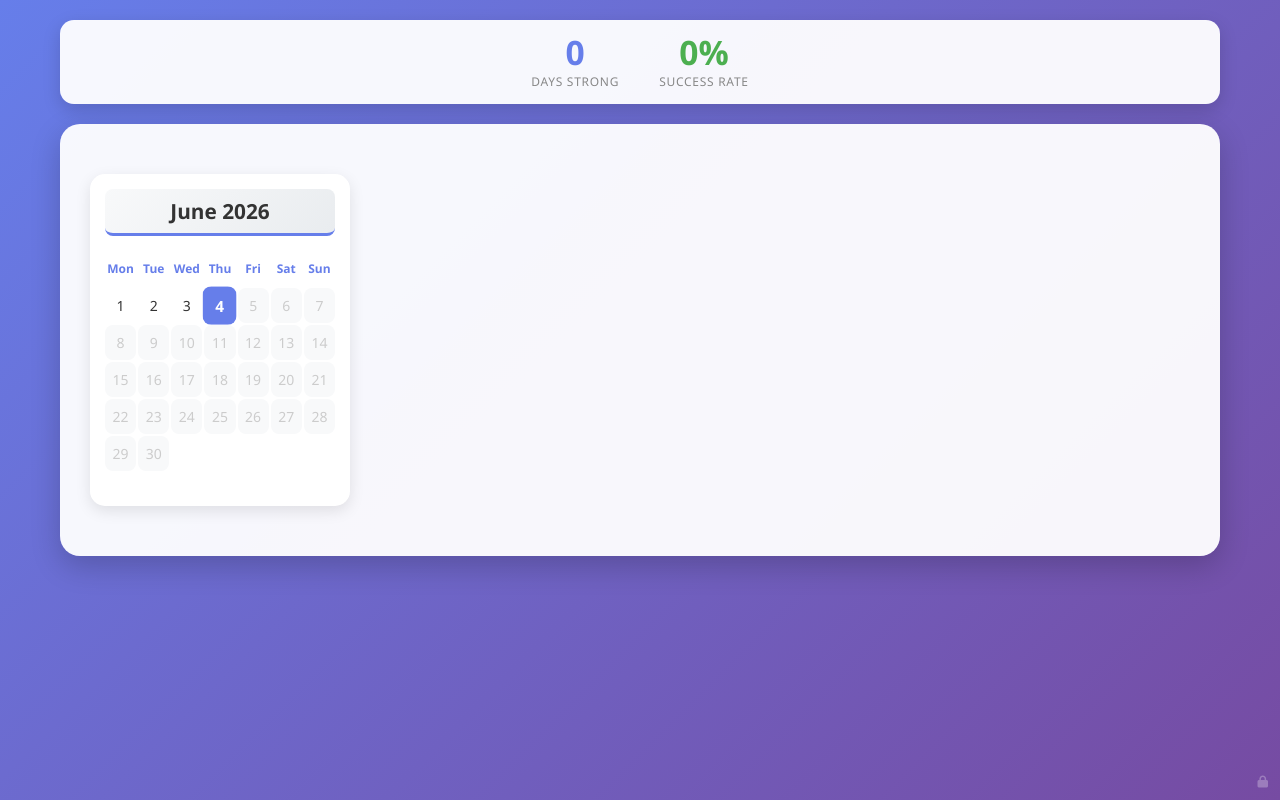
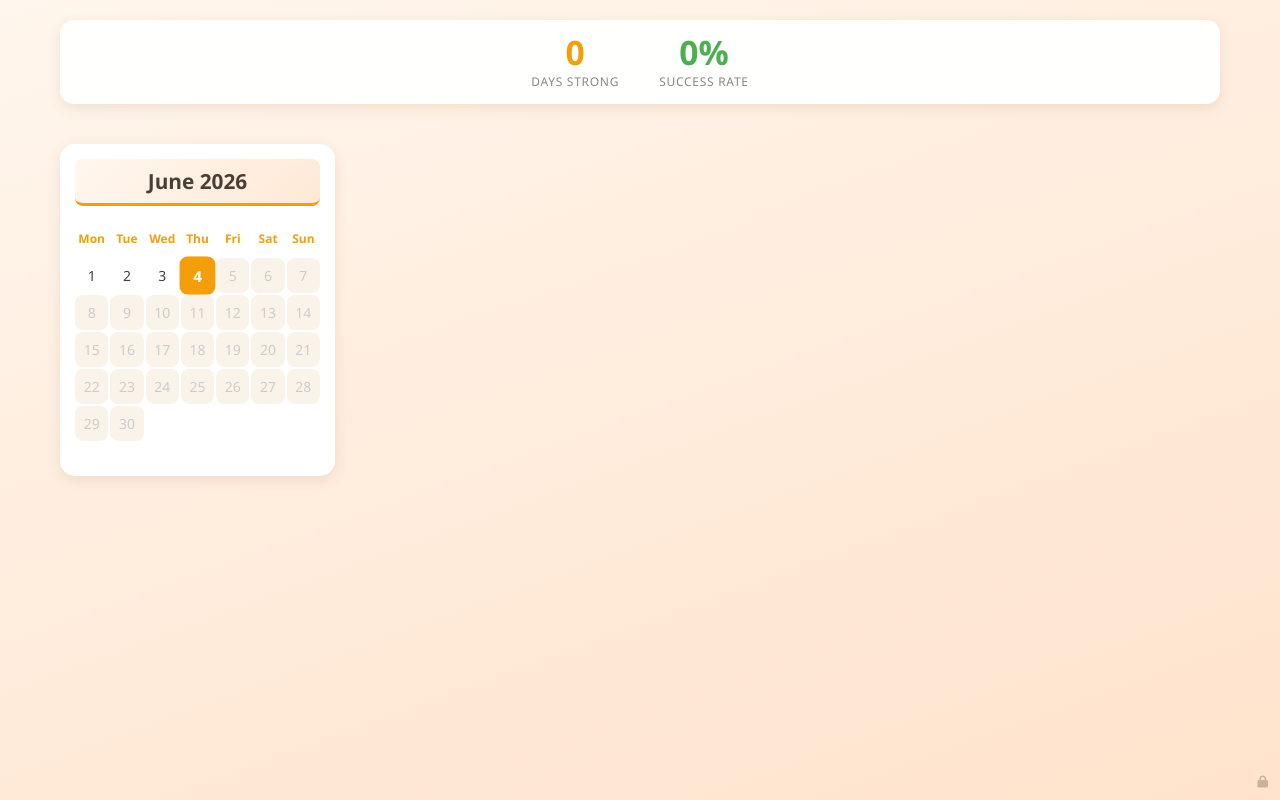
Before and after one commit to simbadzina/tracker, a Flask app: page / in a window 1280 px wide. Run offline with Flask 3, Linux system fonts and the light colour scheme; data that the repository does not hold is empty.

Commit message:
Warm sunrise theme: cream bg, amber accent, drop outer card box
Co-Authored-By: Claude Opus 4.8 (1M context) <noreply@anthropic.com>

```diff
--- a/templates/index.html
+++ b/templates/index.html
@@ -16,9 +16,10 @@
 
         body {
             font-family: 'Segoe UI', Tahoma, Geneva, Verdana, sans-serif;
-            background: linear-gradient(135deg, #667eea 0%, #764ba2 100%);
+            background: linear-gradient(160deg, #fff6ed 0%, #ffe3cc 100%);
+            background-attachment: fixed;
             min-height: 100vh;
-            color: #333;
+            color: #4a3f35;
         }
 
         .container {
@@ -34,7 +35,7 @@
             border-radius: 14px;
             padding: 14px 24px;
             margin-bottom: 20px;
-            box-shadow: 0 6px 18px rgba(0,0,0,0.15);
+            box-shadow: 0 4px 14px rgba(120, 80, 40, 0.12);
             display: flex;
             justify-content: center;
             align-items: center;
@@ -50,7 +51,7 @@
             display: block;
             font-size: 2.1rem;
             font-weight: bold;
-            color: #667eea;
+            color: #f59e0b;
             line-height: 1.1;
         }
 
@@ -70,10 +71,10 @@
 
 
         .calendar-container {
-            background: rgba(255, 255, 255, 0.95);
-            border-radius: 20px;
-            padding: 30px;
-            box-shadow: 0 10px 30px rgba(0,0,0,0.2);
+            background: transparent;
+            border-radius: 0;
+            padding: 0;
+            box-shadow: none;
         }
 
 
@@ -94,7 +95,7 @@
         .calendar-header {
             text-align: center;
             font-weight: bold;
-            color: #667eea;
+            color: #f59e0b;
             padding: 8px 2px;
             font-size: 12px;
             height: 35px;
@@ -131,8 +132,8 @@
 
         .calendar-day.clickable:hover {
             transform: scale(1.05);
-            border-color: #667eea;
-            box-shadow: 0 2px 8px rgba(102, 126, 234, 0.2);
+            border-color: #f59e0b;
+            box-shadow: 0 2px 8px rgba(245, 158, 11, 0.25);
         }
 
         .calendar-day.empty {
@@ -142,7 +143,7 @@
 
         .calendar-day.future-date {
             color: #ccc;
-            background: #f8f9fa;
+            background: #faf3ea;
         }
 
         /* Subtle login/logout control, tucked in the corner */
@@ -155,17 +156,17 @@
         }
 
         .auth-control a {
-            color: rgba(255, 255, 255, 0.28);
+            color: rgba(74, 63, 53, 0.3);
             text-decoration: none;
             transition: color 0.3s ease;
         }
 
         .auth-control a:hover {
-            color: rgba(255, 255, 255, 0.85);
+            color: rgba(74, 63, 53, 0.85);
         }
 
         .calendar-day.today {
-            background: #667eea;
+            background: #f59e0b;
             color: white;
             font-weight: bold;
             transform: scale(1.1);
@@ -218,7 +219,7 @@
             background: white;
             border-radius: 15px;
             padding: 15px;
-            box-shadow: 0 5px 15px rgba(0,0,0,0.1);
+            box-shadow: 0 4px 14px rgba(120, 80, 40, 0.12);
             width: 100%;
             min-height: 280px;
             /* Performance optimizations */
@@ -231,11 +232,11 @@
             font-size: 1.3rem;
             font-weight: bold;
             margin-bottom: 15px;
-            color: #333;
+            color: #4a3f35;
             padding: 8px;
-            background: linear-gradient(135deg, #f8f9fa, #e9ecef);
+            background: linear-gradient(135deg, #fff7ef, #ffe9d6);
             border-radius: 8px;
-            border-bottom: 3px solid #667eea;
+            border-bottom: 3px solid #f59e0b;
         }
 
 
```
